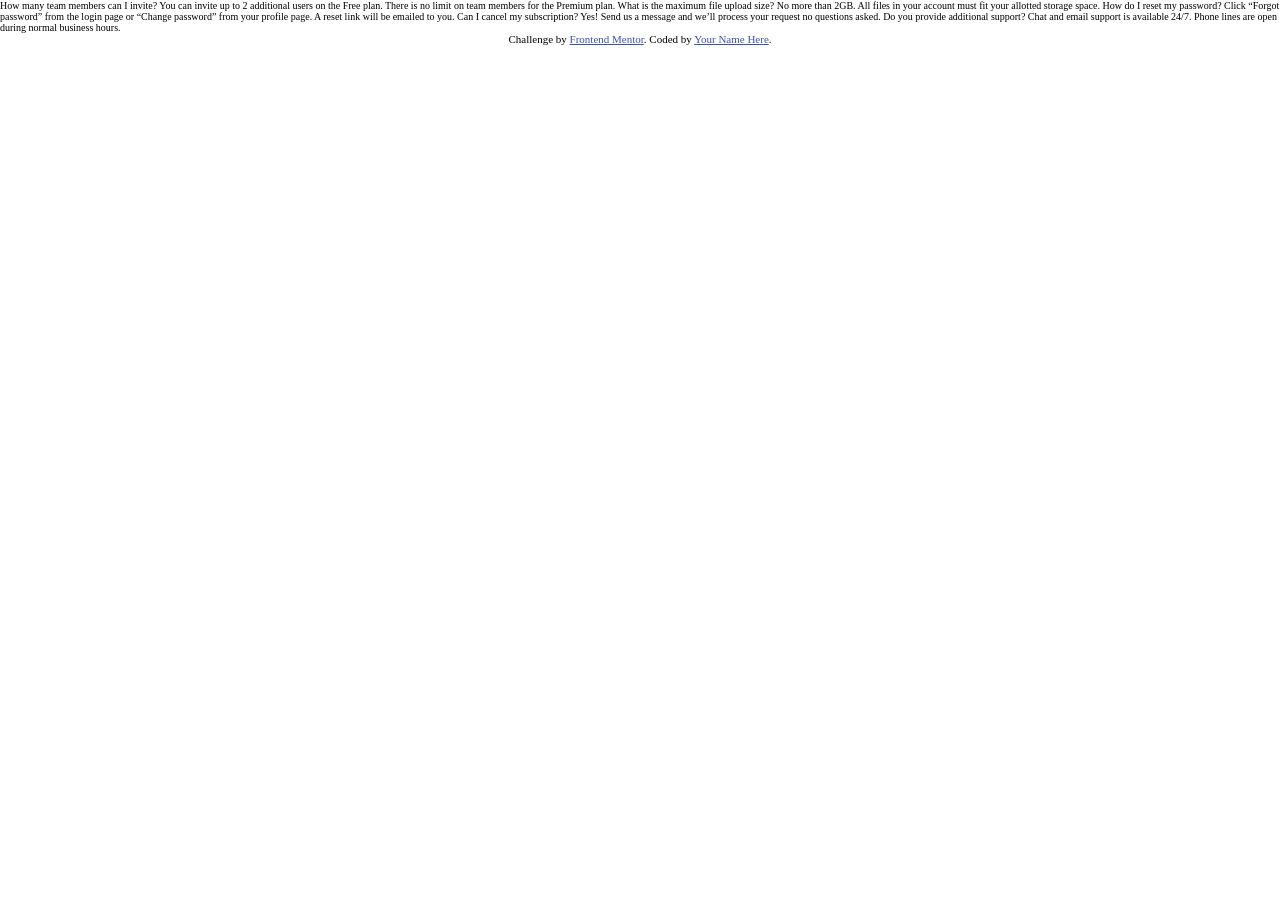
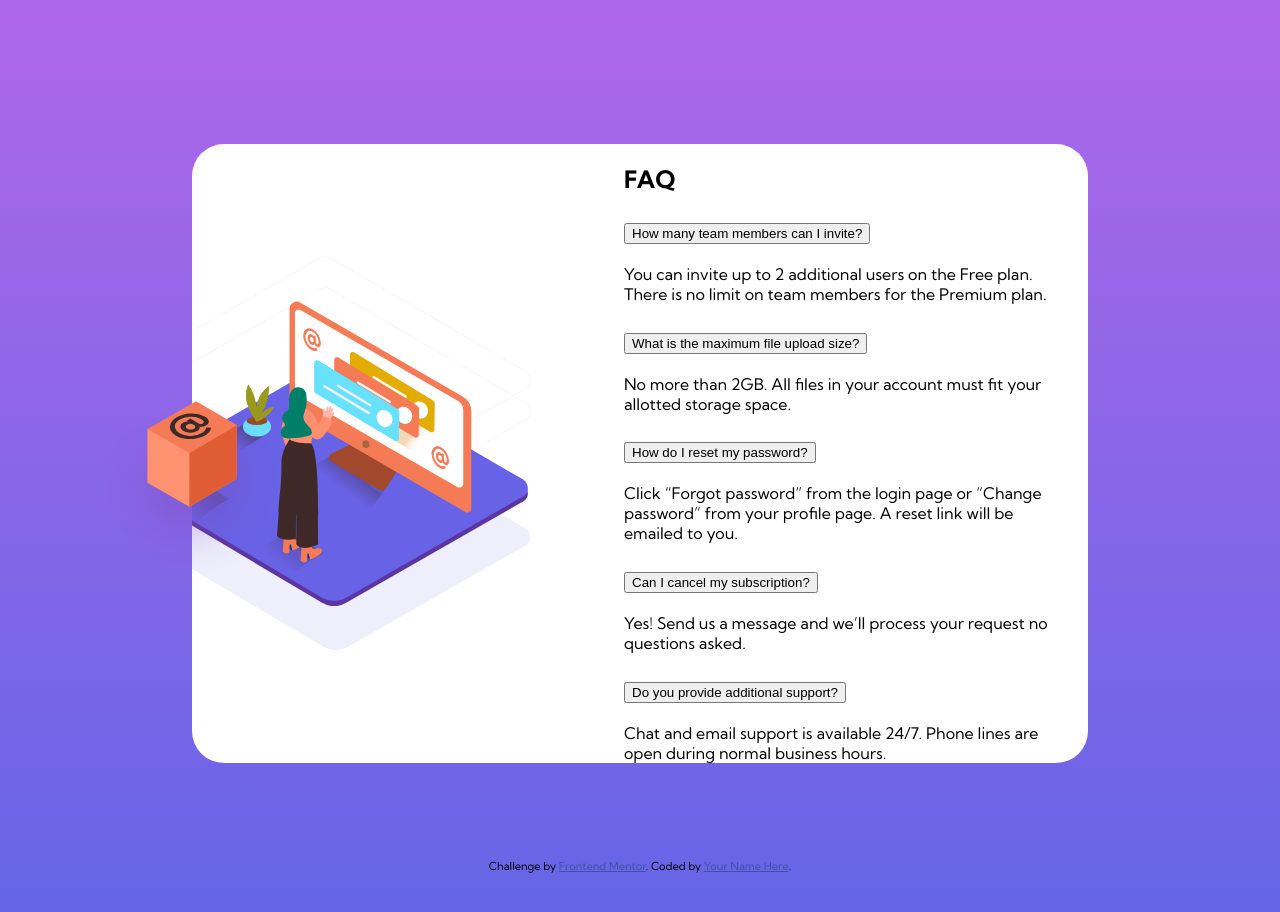
Before and after one commit to TheThomasY/FAQ-Accordion-Card, a website: page index.html in a window 1280 px wide. Before the commit the page ends 800 px from the top, so only its background shows below. Drawn offline with Linux system fonts and the light colour scheme.

Commit message:
style: desktop image behaviour working

```diff
--- a/css/styles.scss
+++ b/css/styles.scss
@@ -1,3 +1,11 @@
+$text-blue: hsl(238, 29%, 16%);
+$text-dkblue: hsl(240, 6%, 50%);
+$text-xdkblue: hsl(237, 12%, 33%);
+$text-red: hsl(14, 88%, 65%);
+$grad-violet: hsl(273, 75%, 66%);
+$grad-blue: hsl(240, 73%, 65%);
+$divider-blue: hsl(240, 5%, 91%);
+
 *,
 *::before,
 *::after {
@@ -5,14 +13,78 @@
 }
 
 html {
-  font-size: 62.5%;
+  // font-size: 62.5%;
+  font-size: 100%;
 }
 
 body {
-  padding: 0;
+  // font-size: 1.6rem;
+  min-height: 100vh;
   margin: 0;
+  padding: 3rem;
+  font-family: 'Kumbh Sans', sans-serif;
+  background: linear-gradient(180deg, $grad-violet, $grad-blue);
 }
 
+.card {
+  background: #ffffff;
+  border-radius: 2rem;
+  max-width: 56rem;
+}
+
+.card-box {
+  display: none;
+}
+
+.card-image {
+  img {
+    width: 100%;
+    height: auto;
+    max-width: 25rem;
+  }
+}
+
+.card-text {
+}
+
+@media (min-width: 56em) {
+  .card {
+    position: relative;
+    display: flex;
+    margin: 6rem auto;
+    padding-right: 2rem;
+    background-image: url('../images/bg-pattern-desktop.svg');
+    background-size: 45%;
+    background-repeat: no-repeat;
+    background-position: -13% center;
+  }
+
+  .card-box {
+    display: block;
+    position: absolute;
+    left: 0;
+    top: 56%;
+    transform: translateX(-50%) translateY(-50%);
+    z-index: 1;
+  }
+
+  .card-image,
+  .card-text {
+    flex: 1;
+  }
+
+  .card-image {
+    display: flex;
+    align-items: center;
+    overflow: hidden;
+
+    img {
+      transform: translateX(-4rem);
+    }
+  }
+}
+
+// Links
 .attribution {
   font-size: 11px;
   text-align: center;
--- a/index.html
+++ b/index.html
@@ -3,19 +3,92 @@
   <head>
     <meta charset="UTF-8" />
     <meta name="viewport" content="width=device-width, initial-scale=1.0" />
+    <!-- Fonts -->
+    <link rel="preconnect" href="https://fonts.googleapis.com" />
+    <link rel="preconnect" href="https://fonts.gstatic.com" crossorigin />
+    <link
+      href="https://fonts.googleapis.com/css2?family=Kumbh+Sans:wght@400;700&display=swap"
+      rel="stylesheet"
+    />
+    <!-- My styles -->
     <link rel="stylesheet" href="./css/styles.css" />
     <title>Frontend Mentor | FAQ Accordion Card</title>
   </head>
   <body>
-    How many team members can I invite? You can invite up to 2 additional users
-    on the Free plan. There is no limit on team members for the Premium plan.
-    What is the maximum file upload size? No more than 2GB. All files in your
-    account must fit your allotted storage space. How do I reset my password?
-    Click “Forgot password” from the login page or “Change password” from your
-    profile page. A reset link will be emailed to you. Can I cancel my
-    subscription? Yes! Send us a message and we’ll process your request no
-    questions asked. Do you provide additional support? Chat and email support
-    is available 24/7. Phone lines are open during normal business hours.
+    <section class="card">
+      <img
+        src="./images/illustration-box-desktop.svg"
+        alt="box for illustration"
+        class="card-box"
+      />
+      <div class="card-image">
+        <img
+          src="./images/illustration-woman-online-desktop.svg"
+          alt="Woman standing in front of monitor illustration"
+        />
+      </div>
+      <div class="card-text">
+        <h1>FAQ</h1>
+
+        <div class="accordion">
+          <div class="accordion-item">
+            <h2 class="accordion-header">
+              <button>How many team members can I invite?</button>
+            </h2>
+            <div class="accordion-collapse">
+              <div class="accordion-content">
+                You can invite up to 2 additional users on the Free plan. There
+                is no limit on team members for the Premium plan.
+              </div>
+            </div>
+          </div>
+          <div class="accordion-item">
+            <h2 class="accordion-header">
+              <button>What is the maximum file upload size?</button>
+            </h2>
+            <div class="accordion-collapse">
+              <div class="accordion-content">
+                No more than 2GB. All files in your account must fit your
+                allotted storage space.
+              </div>
+            </div>
+          </div>
+          <div class="accordion-item">
+            <h2 class="accordion-header">
+              <button>How do I reset my password?</button>
+            </h2>
+            <div class="accordion-collapse">
+              <div class="accordion-content">
+                Click “Forgot password” from the login page or “Change password”
+                from your profile page. A reset link will be emailed to you.
+              </div>
+            </div>
+          </div>
+          <div class="accordion-item">
+            <h2 class="accordion-header">
+              <button>Can I cancel my subscription?</button>
+            </h2>
+            <div class="accordion-collapse">
+              <div class="accordion-content">
+                Yes! Send us a message and we’ll process your request no
+                questions asked.
+              </div>
+            </div>
+          </div>
+          <div class="accordion-item">
+            <h2 class="accordion-header">
+              <button>Do you provide additional support?</button>
+            </h2>
+            <div class="accordion-collapse">
+              <div class="accordion-content">
+                Chat and email support is available 24/7. Phone lines are open
+                during normal business hours.
+              </div>
+            </div>
+          </div>
+        </div>
+      </div>
+    </section>
 
     <div class="attribution">
       Challenge by
@@ -23,5 +96,6 @@
         >Frontend Mentor</a
       >. Coded by <a href="#">Your Name Here</a>.
     </div>
+    <script src="./script.js"></script>
   </body>
 </html>
--- /dev/null
+++ b/package.json
@@ -0,0 +1,5 @@
+{
+  "dependencies": {
+    "eslint": "^7.32.0"
+  }
+}
```
Also changed, not shown: css/styles.css, script.js (added), 2 other files.
